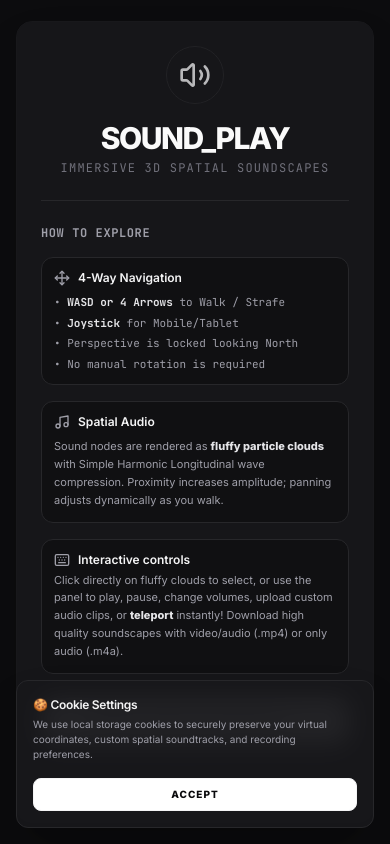
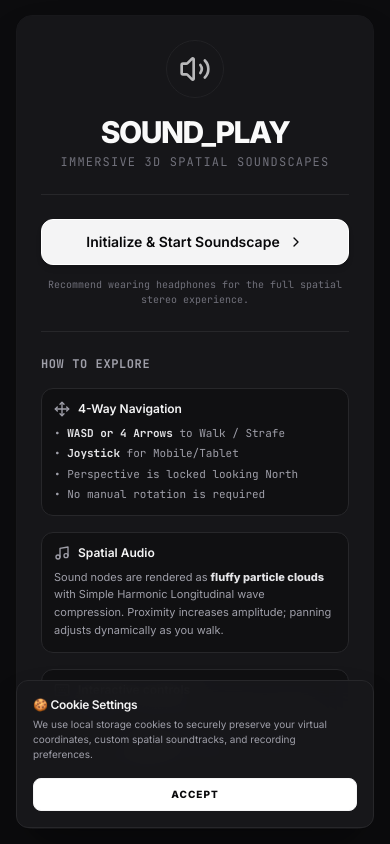
Before and after one commit to thesquarm/soundplay, a React (Vite) app: page / in a window 390 px wide. Built offline with nearby package versions, Linux system fonts and the light colour scheme.

Commit message:
feat: implement microphone recording state and UI
Add microphone recording logic and update the help modal structure for an improved onboarding experience.

```diff
--- a/src/App.tsx
+++ b/src/App.tsx
@@ -18,7 +18,10 @@ import {
   Sun,
   Moon,
   ListMusic,
-  Radio
+  Radio,
+  Upload,
+  Mic,
+  Square
 } from 'lucide-react';
 import { audioService } from './audioEngine';
 import { SoundSource, CameraState, SoundType } from './types';
@@ -115,6 +118,21 @@ export default function App() {
     localStorage.setItem('soundplay_cookies_accepted', 'true');
     setShowCookieBanner(false);
   };
+
+  // Top level mic recording & upload state
+  const topFileInputRef = useRef<HTMLInputElement>(null);
+  const [isRecordingMic, setIsRecordingMic] = useState(false);
+  const [micSeconds, setMicSeconds] = useState(0);
+  const [micError, setMicError] = useState<string | null>(null);
+  const micMediaRecorderRef = useRef<MediaRecorder | null>(null);
+  const micChunksRef = useRef<Blob[]>([]);
+  const micTimerRef = useRef<any>(null);
+
+  useEffect(() => {
+    return () => {
+      if (micTimerRef.current) clearInterval(micTimerRef.current);
+    };
+  }, []);
 
   // Dust particles ref
   const dustParticlesRef = useRef<{ x: number; y: number; z: number; speedY: number; size: number; phase: number }[]>([]);
@@ -291,6 +309,76 @@ export default function App() {
     }
   };
 
+  const startMicRecording = async () => {
+    setMicError(null);
+    micChunksRef.current = [];
+    try {
+      const stream = await navigator.mediaDevices.getUserMedia({ audio: true });
+      const mediaRecorder = new MediaRecorder(stream);
+      micMediaRecorderRef.current = mediaRecorder;
+
+      mediaRecorder.ondataavailable = (e) => {
+        if (e.data && e.data.size > 0) {
+          micChunksRef.current.push(e.data);
+        }
+      };
+
+      mediaRecorder.onstop = () => {
+        const actualMimeType = mediaRecorder.mimeType || 'audio/mp4';
+        const blob = new Blob(micChunksRef.current, { type: actualMimeType });
+
+        let extension = 'mp4';
+        if (actualMimeType.includes('webm')) {
+          extension = 'webm';
+        } else if (actualMimeType.includes('ogg')) {
+          extension = 'ogg';
+        } else if (actualMimeType.includes('wav')) {
+          extension = 'wav';
+        } else if (actualMimeType.includes('aac')) {
+          extension = 'aac';
+        }
+
+        const file = new File([blob], `mic_recording_${Date.now()}.${extension}`, { type: actualMimeType });
+
+        handleAddSound('uploaded', `Recorded Sound #${sounds.length + 1}`, file);
+
+        stream.getTracks().forEach((track) => track.stop());
+      };
+
+      mediaRecorder.start();
+      setIsRecordingMic(true);
+      setMicSeconds(0);
+
+      micTimerRef.current = setInterval(() => {
+        setMicSeconds((prev) => prev + 1);
+      }, 1000);
+    } catch (err: any) {
+      console.error('Mic access failed:', err);
+      setMicError('Microphone access denied or unavailable.');
+    }
+  };
+
+  const stopMicRecording = () => {
+    if (micMediaRecorderRef.current && isRecordingMic) {
+      micMediaRecorderRef.current.stop();
+      setIsRecordingMic(false);
+      if (micTimerRef.current) {
+        clearInterval(micTimerRef.current);
+        micTimerRef.current = null;
+      }
+    }
+  };
+
+  const handleTopFileUpload = async (e: React.ChangeEvent<HTMLInputElement>) => {
+    const files = e.target.files;
+    if (!files || files.length === 0) return;
+
+    const file = files[0];
+    const name = file.name.split('.')[0] || 'Custom Sound';
+
+    handleAddSound('uploaded', name, file);
+  };
+
   const handleAddSound = async (type: SoundType, name: string, file?: File) => {
     const id = `sound-${Date.now()}`;
 
@@ -1277,6 +1365,52 @@ export default function App() {
 
         {/* Quick Toolbar */}
         <div className="flex items-center gap-1.5 pointer-events-auto">
+          {/* EXTRA DIRECT UPLOAD BUTTON */}
+          <div className="relative">
+            <input
+              ref={topFileInputRef}
+              id="top-audio-file-upload"
+              type="file"
+              accept="audio/*"
+              onChange={handleTopFileUpload}
+              className="hidden"
+            />
+            <button
+              id="top-trigger-upload-btn"
+              onClick={() => topFileInputRef.current?.click()}
+              className="p-2 rounded-lg border border-zinc-800 bg-zinc-900/90 hover:bg-zinc-800 text-zinc-200 hover:border-zinc-500 hover:text-white transition-all duration-150 cursor-pointer shadow-sm flex items-center gap-1.5"
+              title="Direct Upload Custom Audio File"
+            >
+              <Upload className="w-4 h-4 text-zinc-300" />
+              <span className="text-[9px] font-mono font-extrabold hidden md:inline">UPLOAD FILE</span>
+            </button>
+          </div>
+
+          {/* EXTRA DIRECT RECORD LIVE BUTTON */}
+          <div>
+            {!isRecordingMic ? (
+              <button
+                id="top-start-mic-record-btn"
+                onClick={startMicRecording}
+                className="p-2 rounded-lg border border-red-950/60 bg-red-950/35 hover:bg-red-950 hover:text-white hover:border-red-600 transition-all duration-150 cursor-pointer shadow-sm flex items-center gap-1.5 text-red-400"
+                title="Direct Record Live Audio"
+              >
+                <Mic className="w-4 h-4 text-red-400 animate-pulse" />
+                <span className="text-[9px] font-mono font-extrabold hidden md:inline">RECORD LIVE</span>
+              </button>
+            ) : (
+              <button
+                id="top-stop-mic-record-btn"
+                onClick={stopMicRecording}
+                className="p-2 rounded-lg border border-red-600 bg-red-600 text-white transition-all duration-150 cursor-pointer shadow-sm flex items-center gap-1.5 animate-pulse"
+                title={`Recording... Click to Stop (${micSeconds}s)`}
+              >
+                <Square className="w-4 h-4 fill-white text-white" />
+                <span className="text-[9px] font-mono font-extrabold hidden md:inline">STOP ({micSeconds}s)</span>
+              </button>
+            )}
+          </div>
+
           {/* Toggle Soundscape Sources Button */}
           <button
             id="toggle-sources-btn"
@@ -1373,6 +1507,13 @@ export default function App() {
             <HelpCircle className="w-4 h-4" />
           </button>
         </div>
+
+        {/* Microphone Error Banner */}
+        {micError && (
+          <div className="absolute top-18 right-4 bg-red-950/95 border border-red-800 text-red-400 text-[10px] px-3 py-1.5 rounded-lg shadow-lg font-mono pointer-events-auto animate-bounce z-50">
+            ⚠️ {micError}
+          </div>
+        )}
       </header>
 
       {/* 4. FLOATING CANVAS HUD DECORATION & USER OVERLAYS */}
--- a/src/components/HelpModal.tsx
+++ b/src/components/HelpModal.tsx
@@ -20,6 +20,25 @@ export default function HelpModal({ onStart }: HelpModalProps) {
           </h1>
           <p className="text-xs font-mono tracking-widest text-zinc-500 uppercase mt-1">
             Immersive 3D Spatial Soundscapes
+          </p>
+        </div>
+
+        {/* Divider */}
+        <hr className="border-zinc-800" />
+
+        {/* Start Button & Recommendation */}
+        <div className="space-y-3">
+          <button
+            id="btn-start-soundscape"
+            onClick={onStart}
+            className="w-full flex items-center justify-center gap-2 py-3 bg-zinc-100 hover:bg-white text-zinc-950 font-semibold rounded-xl text-sm transition-all duration-150 transform hover:scale-[1.01] active:scale-95 shadow-md cursor-pointer border border-white"
+          >
+            Initialize & Start Soundscape
+            <ChevronRight className="w-4 h-4" />
+          </button>
+
+          <p className="text-[10px] text-center text-zinc-500 font-mono">
+            Recommend wearing headphones for the full spatial stereo experience.
           </p>
         </div>
 
@@ -68,21 +87,6 @@ export default function HelpModal({ onStart }: HelpModalProps) {
             </p>
           </div>
         </div>
-
-        {/* Start Button */}
-        <button
-          id="btn-start-soundscape"
-          onClick={onStart}
-          className="w-full flex items-center justify-center gap-2 py-3 bg-zinc-100 hover:bg-white text-zinc-950 font-semibold rounded-xl text-sm transition-all duration-150 transform hover:scale-[1.01] active:scale-95 shadow-md cursor-pointer border border-white"
-        >
-          Initialize & Start Soundscape
-          <ChevronRight className="w-4 h-4" />
-        </button>
-
-        {/* Subtitle / Tip */}
-        <p className="text-[10px] text-center text-zinc-500 font-mono">
-          Recommend wearing headphones for the full spatial stereo experience.
-        </p>
       </div>
     </div>
   );
```
